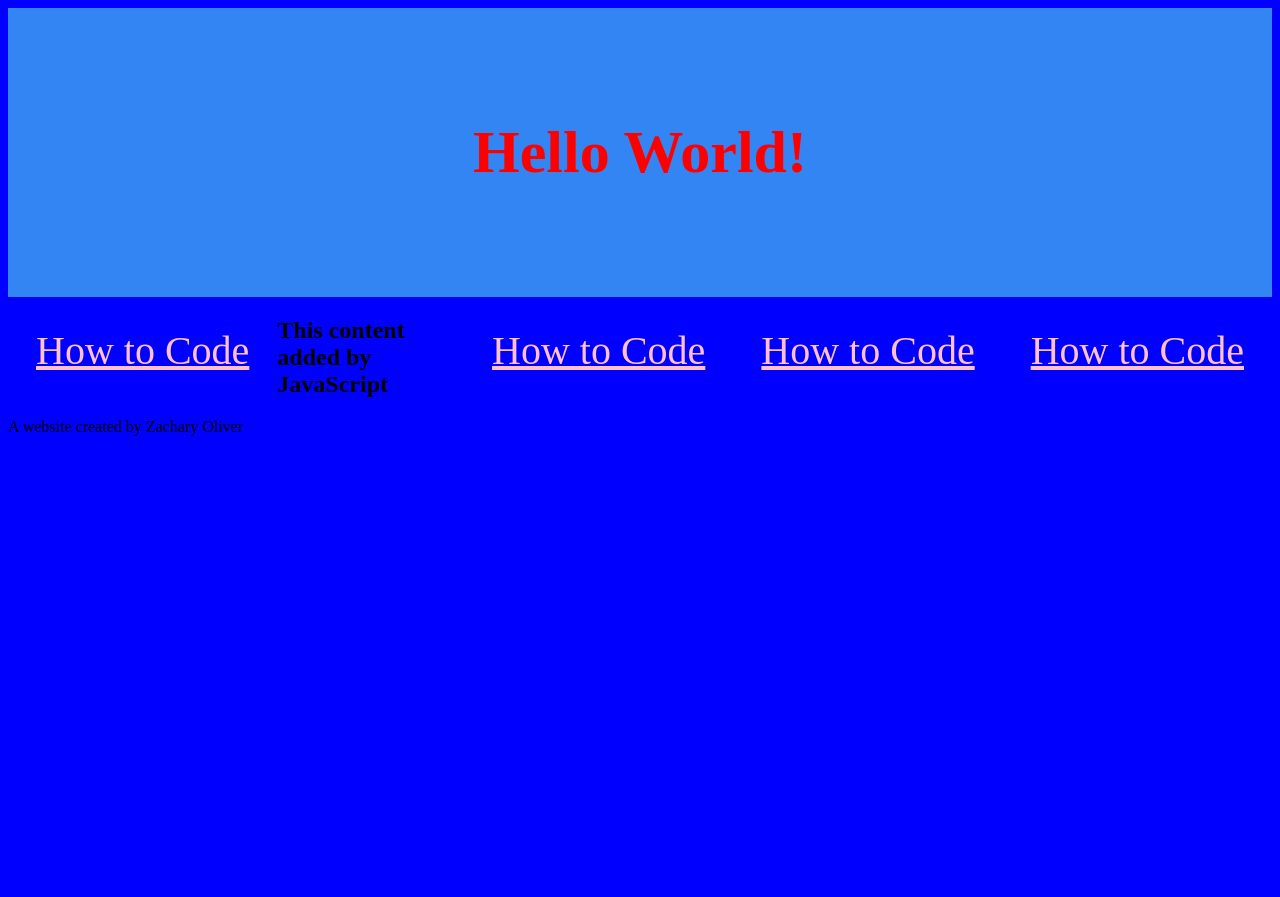
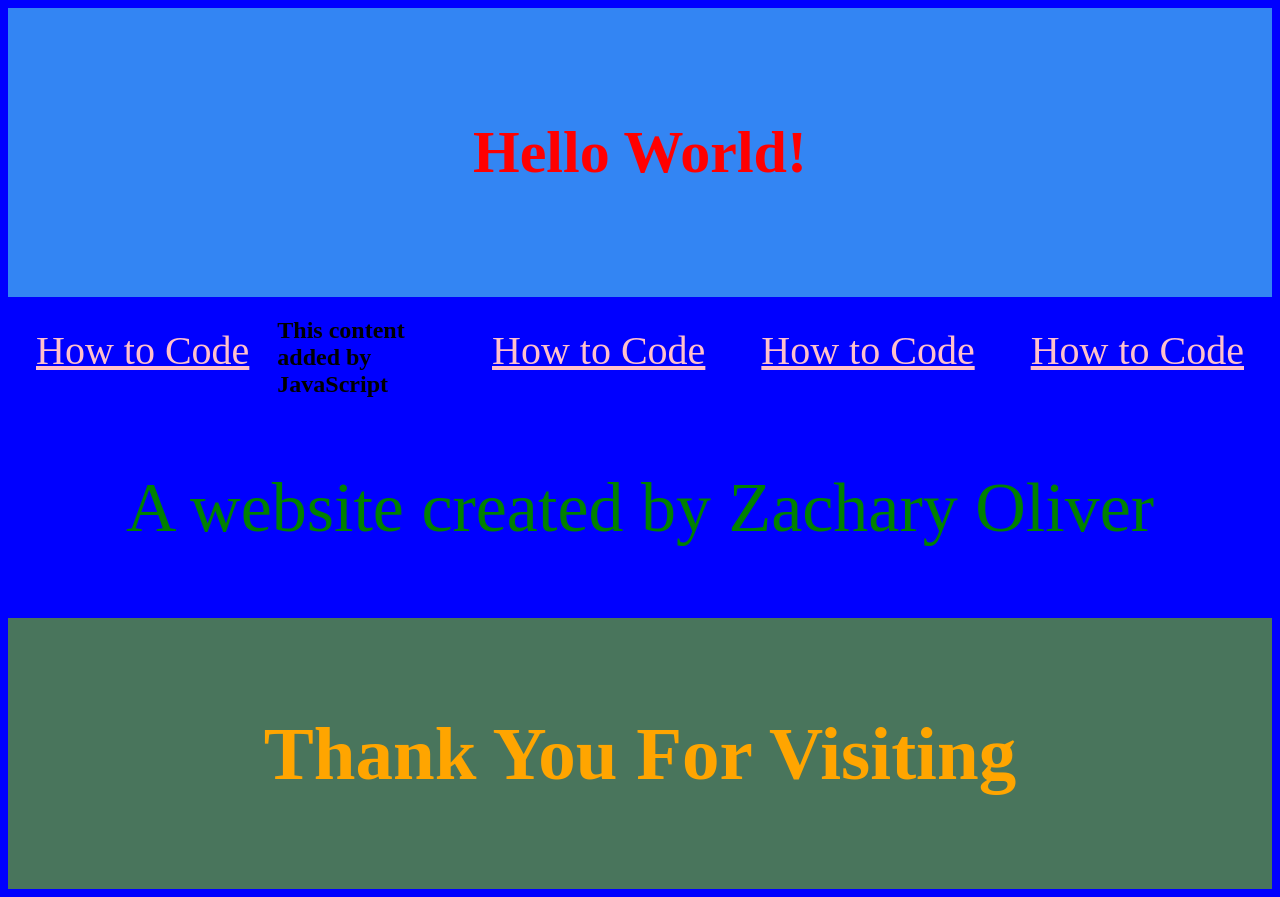
Before and after one commit to zspoliver16/my-personal-website, a plain HTML site: page index.html in a window 1280 px wide. Before the commit the page ends 800 px from the top, so only its background shows below. Drawn offline with Linux system fonts and the light colour scheme.

Commit message:
add style.css, index.html

```diff
--- a/index.html
+++ b/index.html
@@ -17,5 +17,8 @@
     </body>
     <script src="script.js"></script>
     <p>A website created by Zachary Oliver</p>
+    <div class="footer">
+        <h2>Thank You For Visiting</h2>
+      </div>
   </body>
 </html>
--- a/style.css
+++ b/style.css
@@ -30,3 +30,17 @@ body {
     background-color: #ccc;
     color: yellow;
 }
+p {
+    font-size: 70px;
+    text-align: center;
+    color: green;
+    display: block;
+    font-family: Didone;
+}
+.footer {
+    font-size: 50px;
+    text-align: center;
+    color: orange;
+    background-color: #584d;
+    padding: 30px;
+}
```
